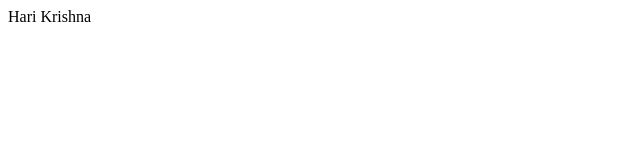
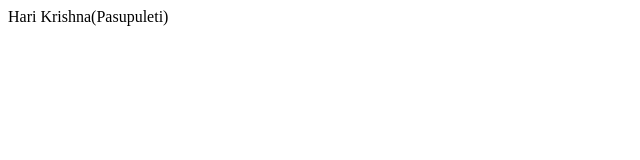
Before and after one commit to HariKrishnaPasupuleti123/Git-Practice, a plain HTML site: page index.html in a window 1280 px wide. Shown: the whole page, without its empty margins (0-640 px from the left). Drawn offline with Linux system fonts and the light colour scheme.

Commit message:
merge conflict resolved

```diff
--- a/index.html
+++ b/index.html
@@ -1 +1 @@
-<p>Hari Krishna</p>
+<p>Hari Krishna(Pasupuleti)</p>
```
Also changed, not shown: index1.html (+1 -0 lines).
